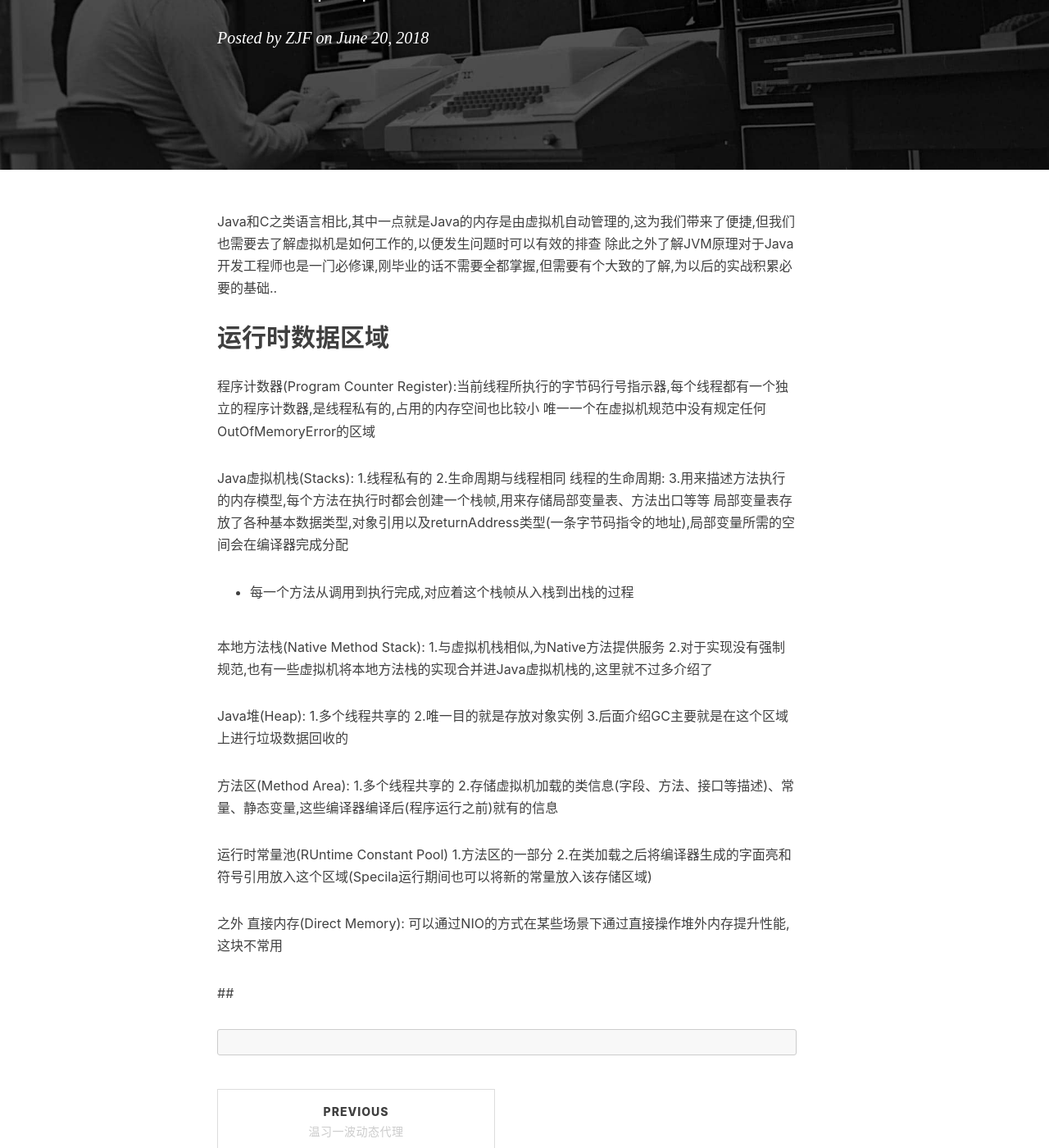
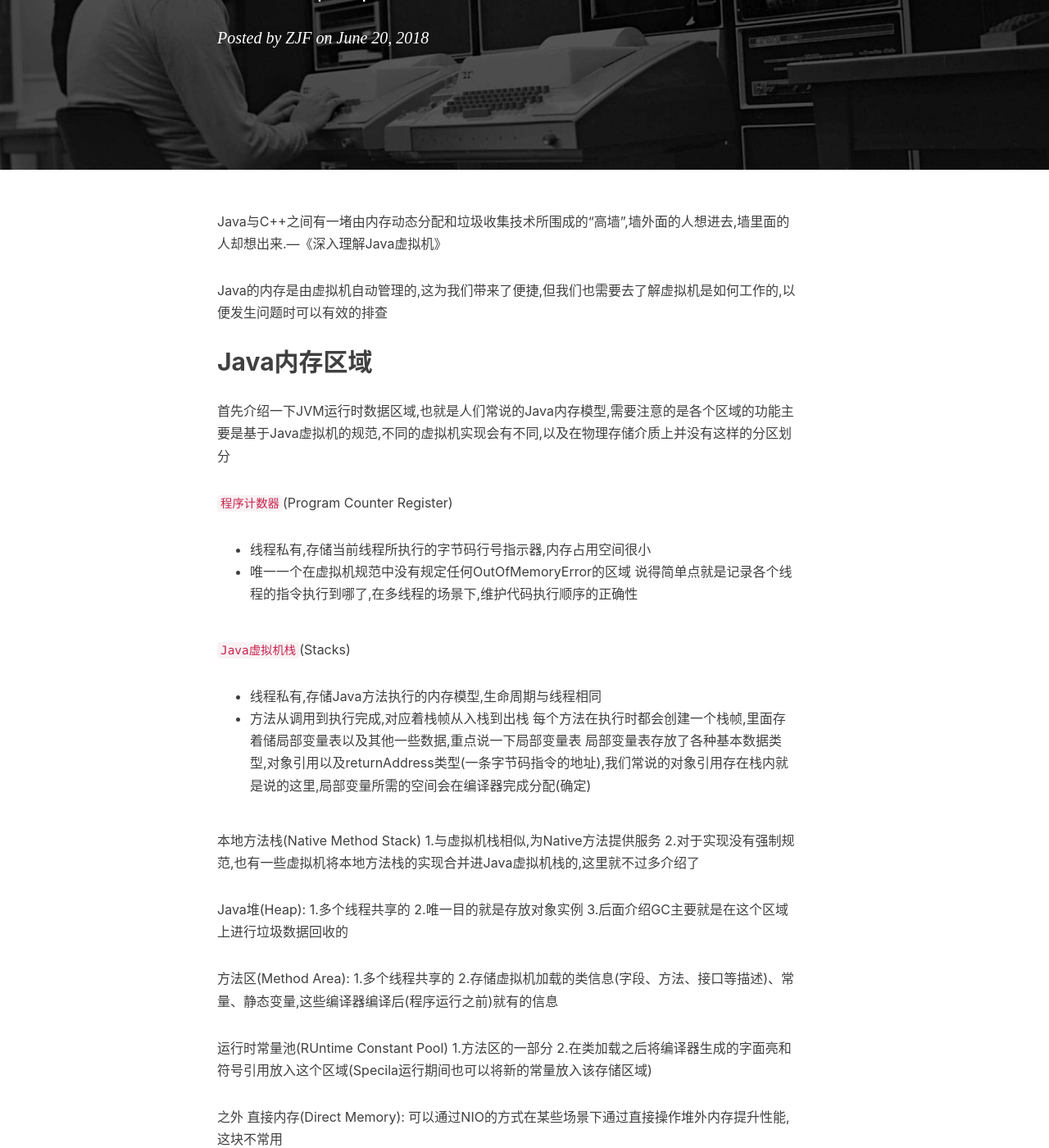
Before and after one commit to DoubleChick/DoubleChick.github.io, a Jekyll site: the page built from _posts/2018-06-20-JVM.markdown, in a window 1280 px wide and 1400 px high, scrolled down 316 px. Shown: the whole window at 82% size. Built offline with Jekyll 4.4.1, drawn with Linux system fonts in a browser that asks for light colours; nearby versions of some CDN libraries; comment, search, counter and statistics services are not loaded.

Commit message:
JVM博客

```diff
--- a/_posts/2018-06-20-JVM.markdown
+++ b/_posts/2018-06-20-JVM.markdown
@@ -9,23 +9,25 @@ catalog: false
 tags:
     - JVM原理
 ---
+Java与C++之间有一堵由内存动态分配和垃圾收集技术所围成的“高墙”,墙外面的人想进去,墙里面的人却想出来.---《深入理解Java虚拟机》
 
-Java和C之类语言相比,其中一点就是Java的内存是由虚拟机自动管理的,这为我们带来了便捷,但我们也需要去了解虚拟机是如何工作的,以便发生问题时可以有效的排查
-除此之外了解JVM原理对于Java开发工程师也是一门必修课,刚毕业的话不需要全都掌握,但需要有个大致的了解,为以后的实战积累必要的基础..
+Java的内存是由虚拟机自动管理的,这为我们带来了便捷,但我们也需要去了解虚拟机是如何工作的,以便发生问题时可以有效的排查
+## Java内存区域
+首先介绍一下JVM运行时数据区域,也就是人们常说的Java内存模型,需要注意的是各个区域的功能主要是基于Java虚拟机的规范,不同的虚拟机实现会有不同,以及在物理存储介质上并没有这样的分区划分
 
-## 运行时数据区域
-程序计数器(Program Counter Register):当前线程所执行的字节码行号指示器,每个线程都有一个独立的程序计数器,是线程私有的,占用的内存空间也比较小
-唯一一个在虚拟机规范中没有规定任何OutOfMemoryError的区域
+`程序计数器`(Program Counter Register)
+* 线程私有,存储当前线程所执行的字节码行号指示器,内存占用空间很小
+* 唯一一个在虚拟机规范中没有规定任何OutOfMemoryError的区域
+说得简单点就是记录各个线程的指令执行到哪了,在多线程的场景下,维护代码执行顺序的正确性
 
-Java虚拟机栈(Stacks):
-1.线程私有的
-2.生命周期与线程相同
-线程的生命周期:
-3.用来描述方法执行的内存模型,每个方法在执行时都会创建一个栈帧,用来存储局部变量表、方法出口等等
-局部变量表存放了各种基本数据类型,对象引用以及returnAddress类型(一条字节码指令的地址),局部变量所需的空间会在编译器完成分配
-* 每一个方法从调用到执行完成,对应着这个栈帧从入栈到出栈的过程
+`Java虚拟机栈`(Stacks)
+* 线程私有,存储Java方法执行的内存模型,生命周期与线程相同
+* 方法从调用到执行完成,对应着栈帧从入栈到出栈
+每个方法在执行时都会创建一个栈帧,里面存着储局部变量表以及其他一些数据,重点说一下局部变量表
+局部变量表存放了各种基本数据类型,对象引用以及returnAddress类型(一条字节码指令的地址),我们常说的对象引用存在栈内就是说的这里,局部变量所需的空间会在编译器完成分配(确定)
 
-本地方法栈(Native Method Stack):
+
+本地方法栈(Native Method Stack)
 1.与虚拟机栈相似,为Native方法提供服务
 2.对于实现没有强制规范,也有一些虚拟机将本地方法栈的实现合并进Java虚拟机栈的,这里就不过多介绍了
 
```
